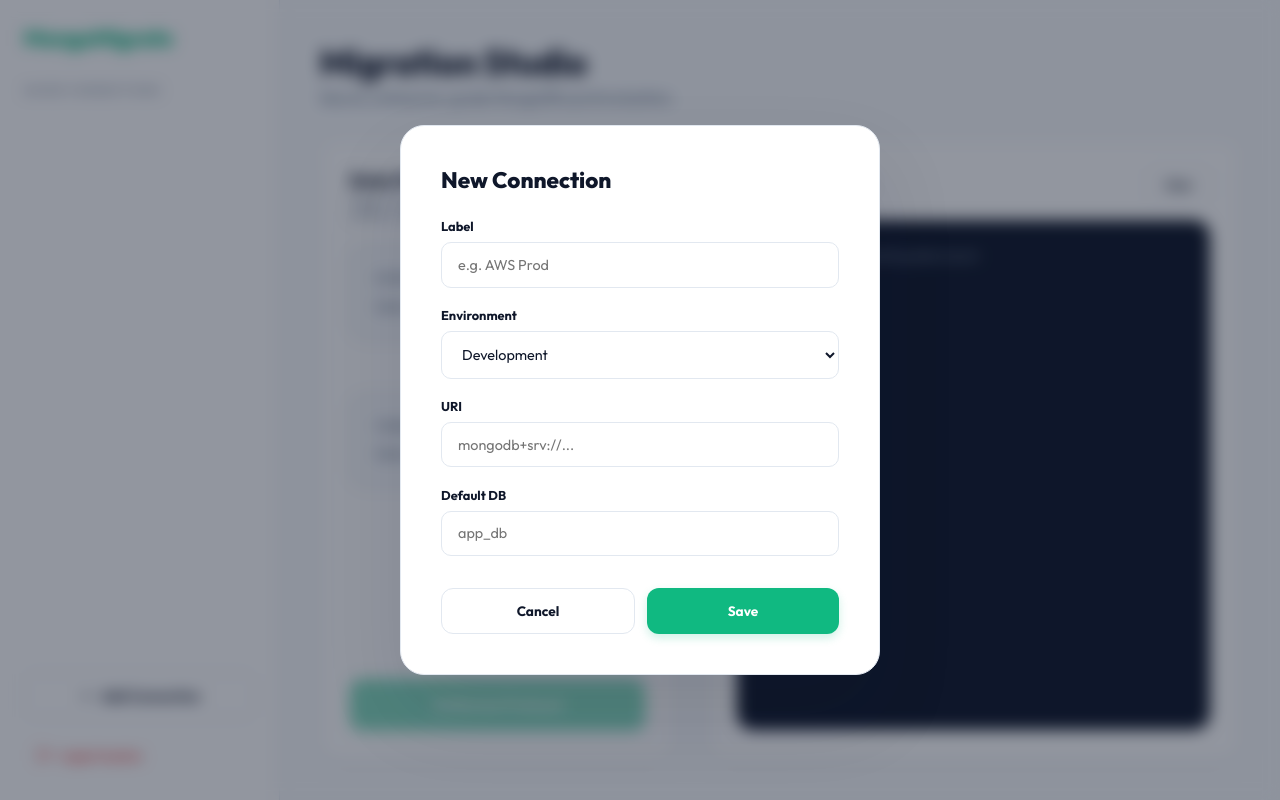
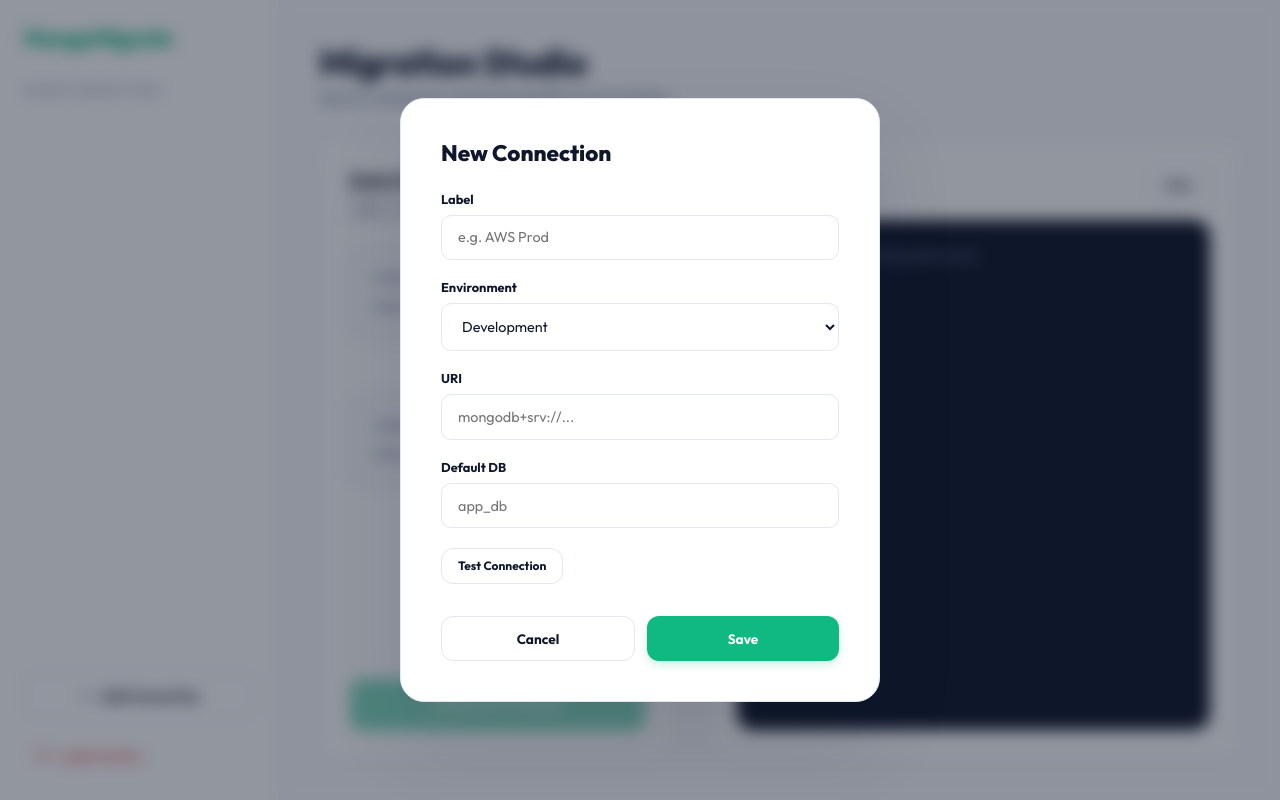
Before and after one commit to christodwise/Mongo-Migrate, a Flask app: page / in a window 1280 px wide, after a click on "Add Connection". Run offline with Flask 3, Linux system fonts and the light colour scheme; the visitor is signed in with stand-in values (Sample User, id 1); data that the repository does not hold is empty; some libraries are stand-ins or nearby versions.

Commit message:
Feature: Added 'Test Connection' button to connection setup modal

```diff
--- a/templates/index.html
+++ b/templates/index.html
@@ -609,6 +609,11 @@
                     <label>Default DB</label>
                     <input type="text" id="connDb" placeholder="app_db" required>
                 </div>
+                <div style="margin-top: 1rem; display: flex; align-items: center; justify-content: space-between;">
+                    <button type="button" class="btn btn-outline" style="padding: 0.6rem 1rem; font-size: 0.75rem;"
+                        onclick="testConnectionUI()">Test Connection</button>
+                    <div id="testStatus" style="font-size: 0.75rem; font-weight: 700; display: none;"></div>
+                </div>
                 <div style="display: flex; gap: 12px; margin-top: 2rem;">
                     <button type="button" class="btn btn-outline" style="flex: 1; justify-content: center;"
                         onclick="closeModal('connectionModal')">Cancel</button>
@@ -814,6 +819,35 @@
         function openModal(id) { document.getElementById(id).style.display = 'flex'; }
         function closeModal(id) { document.getElementById(id).style.display = 'none'; }
 
+        async function testConnectionUI() {
+            const uri = document.getElementById('connUri').value;
+            const statusEl = document.getElementById('testStatus');
+            if (!uri) { alert("Please enter a URI first."); return; }
+
+            statusEl.style.display = 'block';
+            statusEl.style.color = 'var(--text-dim)';
+            statusEl.textContent = "Testing...";
+
+            try {
+                const res = await fetch('/api/test-connection', {
+                    method: 'POST',
+                    headers: {'Content-Type': 'application/json'},
+                    body: JSON.stringify({ uri })
+                });
+                const data = await res.json();
+                if (data.success) {
+                    statusEl.style.color = 'var(--success)';
+                    statusEl.textContent = "Connection Valid: " + data.message;
+                } else {
+                    statusEl.style.color = 'var(--error)';
+                    statusEl.textContent = "Failed: " + data.message;
+                }
+            } catch (e) {
+                statusEl.style.color = 'var(--error)';
+                statusEl.textContent = "Request failed.";
+            }
+        }
+
         async function saveConnection(e) {
             e.preventDefault();
             const data = {
```
